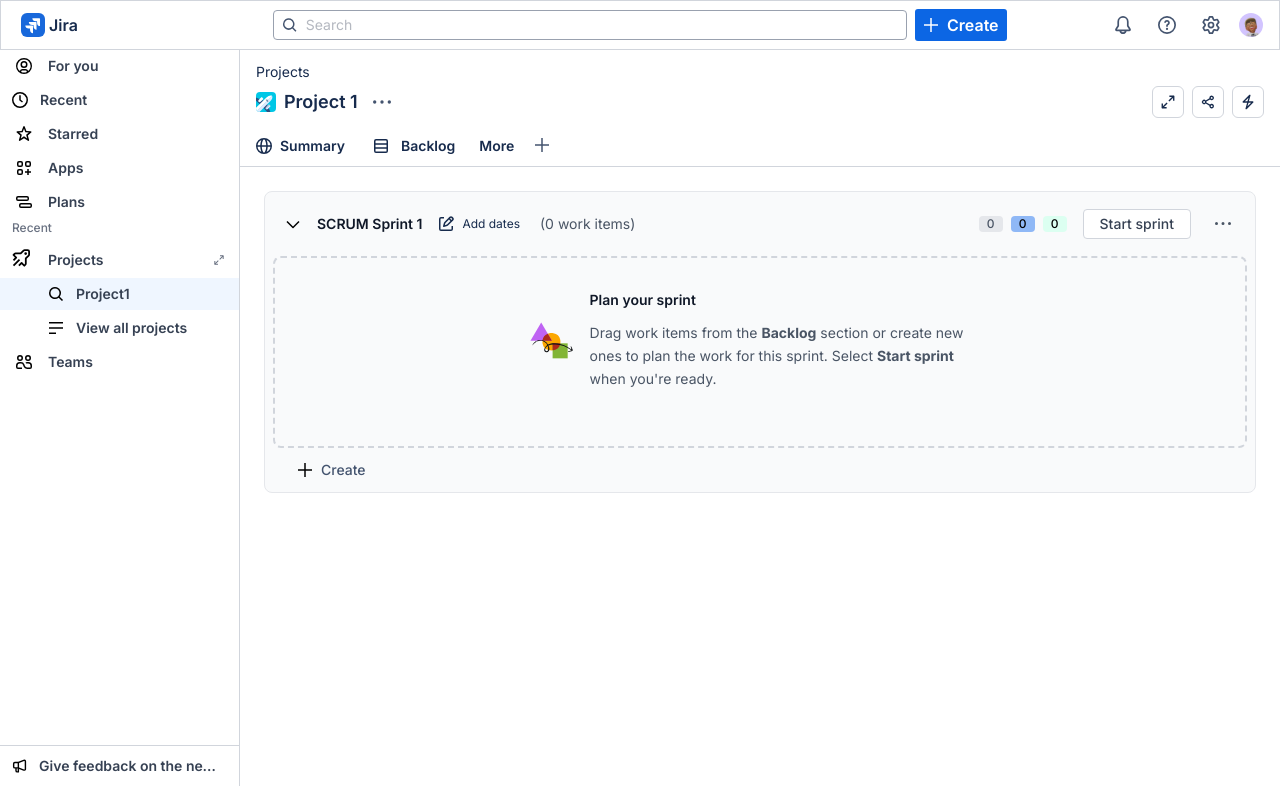
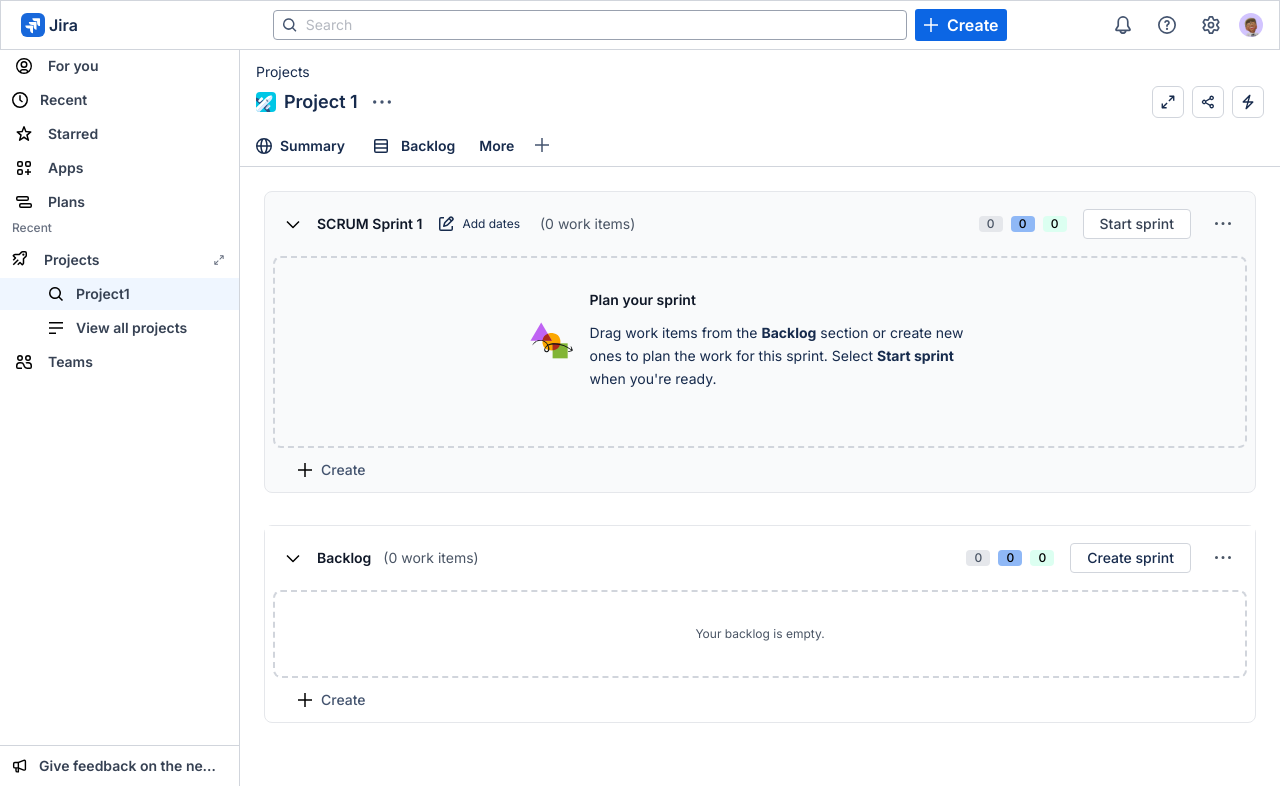
Before and after one commit to devadeboye/mini-jira, a Next.js app in the folder mini-jira-frontend/: page /scrum/projects/1 in a window 1280 px wide. Shown: the top 812 px of the page. Built offline with nearby package versions, Linux system fonts and the light colour scheme.

Commit message:
feat: add backlog panel

```diff
--- a/mini-jira-frontend/app/scrum/projects/[id]/page.tsx
+++ b/mini-jira-frontend/app/scrum/projects/[id]/page.tsx
@@ -1,14 +1,16 @@
 import ProjectHeader from "../project/ProjectHeader";
 import ProjectNav from "../project/ProjectNav";
 import SprintPanel from "../sprintPanel/SprintPanel";
+import BacklogPanel from "../sprintPanel/BacklogPanel";
 
 export default function Projects() {
 	return (
 		<>
 			<ProjectHeader />
 			<ProjectNav />
-			<div className="p-6">
+			<div className="p-6 space-y-8">
 				<SprintPanel />
+				<BacklogPanel />
 			</div>
 		</>
 	);
--- /dev/null
+++ b/mini-jira-frontend/app/scrum/projects/sprintPanel/BacklogContent.tsx
@@ -0,0 +1,16 @@
+const BacklogContent = () => {
+	return (
+		<div className="px-2 w-full h-full">
+			<div className="flex flex-row items-center justify-center text-center border-2 border-dashed border-gray-300 rounded-lg w-full h-full py-8 px-6">
+				<div className="flex flex-col items-center justify-center gap-4 mx-auto">
+					{/* Content */}
+					<p className="text-gray-600 text-xs leading-relaxed">
+						Your backlog is empty.
+					</p>
+				</div>
+			</div>
+		</div>
+	);
+};
+
+export default BacklogContent;
--- /dev/null
+++ b/mini-jira-frontend/app/scrum/projects/sprintPanel/BacklogFooter.tsx
@@ -0,0 +1,14 @@
+import AddIcon from "@/components/ui/icons/AddIcon";
+
+const BacklogFooter = () => {
+	return (
+		<div className="px-8 p-3">
+			<button className="flex items-center gap-2 text-text-subtle hover:text-blue-700 font-medium text-sm">
+				<AddIcon className="h-4 w-4" />
+				Create
+			</button>
+		</div>
+	);
+};
+
+export default BacklogFooter;
--- /dev/null
+++ b/mini-jira-frontend/app/scrum/projects/sprintPanel/BacklogHeader.tsx
@@ -0,0 +1,69 @@
+import DropdownIcon from "@/components/ui/icons/DropdownIcon";
+
+interface BacklogHeaderProps {
+	isCollapsed: boolean;
+	onToggleCollapse: () => void;
+	workItemsCount: number;
+}
+
+const BacklogHeader = ({
+	isCollapsed,
+	onToggleCollapse,
+	workItemsCount,
+}: BacklogHeaderProps) => {
+	return (
+		<div className="flex items-center justify-between p-4 bg-white">
+			<div className="flex items-center gap-3">
+				<button
+					onClick={onToggleCollapse}
+					className="p-1 hover:bg-gray-200 rounded"
+				>
+					<DropdownIcon
+						className={`h-4 w-4 text-gray-600 transition-transform ${
+							isCollapsed ? "-rotate-90" : ""
+						}`}
+					/>
+				</button>
+
+				<div className="flex items-center gap-2">
+					<h2 className="text-sm font-semibold text-gray-900">Backlog</h2>
+				</div>
+
+				<span className="text-sm text-gray-600">
+					({workItemsCount} work items)
+				</span>
+			</div>
+
+			<div className="flex items-center gap-4">
+				{/* Status Indicators */}
+				<div className="flex items-center gap-2">
+					<div className="flex items-center justify-center w-6 h-4 bg-gray-200 rounded text-xs font-medium text-gray-600">
+						0
+					</div>
+					<div className="flex items-center justify-center w-6 h-4 bg-[#8fb8f6] rounded text-xs font-medium text-black">
+						0
+					</div>
+					<div className="flex items-center justify-center w-6 h-4 bg-[#dcfff1] rounded text-xs font-medium text-black">
+						0
+					</div>
+				</div>
+
+				<button className="px-4 py-1 text-sm font-medium text-text transparent border border-gray-300 rounded hover:bg-blue-700">
+					Create sprint
+				</button>
+
+				<button className="p-2 hover:bg-gray-200 rounded">
+					<svg
+						className="h-4 w-4 text-gray-600"
+						viewBox="0 0 16 16"
+						fill="currentColor"
+					>
+						<path d="M8 9a1.5 1.5 0 1 0 0-3 1.5 1.5 0 0 0 0 3ZM1.5 9a1.5 1.5 0 1 0 0-3 1.5 1.5 0 0 0 0 3Zm13 0a1.5 1.5 0 1 0 0-3 1.5 1.5 0 0 0 0 3Z" />
+					</svg>
+				</button>
+			</div>
+		</div>
+	);
+};
+
+export default BacklogHeader;
--- /dev/null
+++ b/mini-jira-frontend/app/scrum/projects/sprintPanel/BacklogPanel.tsx
@@ -0,0 +1,33 @@
+"use client";
+
+import { useState } from "react";
+import BacklogContent from "./BacklogContent";
+import BacklogFooter from "./BacklogFooter";
+import BacklogHeader from "./BacklogHeader";
+
+const BacklogPanel = () => {
+	const [isCollapsed, setIsCollapsed] = useState(false);
+
+	const toggleCollapse = () => {
+		setIsCollapsed(!isCollapsed);
+	};
+
+	return (
+		<div className="border border-gray-200 rounded-lg bg-white">
+			<BacklogHeader
+				isCollapsed={isCollapsed}
+				onToggleCollapse={toggleCollapse}
+				workItemsCount={0}
+			/>
+
+			{!isCollapsed && (
+				<>
+					<BacklogContent />
+					<BacklogFooter />
+				</>
+			)}
+		</div>
+	);
+};
+
+export default BacklogPanel;
--- a/mini-jira-frontend/app/scrum/projects/sprintPanel/SprintContent.tsx
+++ b/mini-jira-frontend/app/scrum/projects/sprintPanel/SprintContent.tsx
@@ -21,7 +21,7 @@
 							Plan your sprint
 						</h3>
 
-						<p className="text-gray-600 text-sm mb-6 leading-relaxed">
+						<p className="text-text text-sm mb-6 leading-relaxed">
 							Drag work items from the <strong>Backlog</strong> section or
 							create new ones to plan the work for this sprint. Select{" "}
 							<strong>Start sprint</strong> when you're ready.
--- a/mini-jira-frontend/components/layouts/sidenav/SideNavProjectsDropdown.tsx
+++ b/mini-jira-frontend/components/layouts/sidenav/SideNavProjectsDropdown.tsx
@@ -20,6 +20,7 @@
 		<>
 			<SideNavNavItem
 				icon={ProjectsIcon}
+				iconClassName="h-5 w-5"
 				label="Projects"
 				href="/scrum/projects"
 				expandable
```
